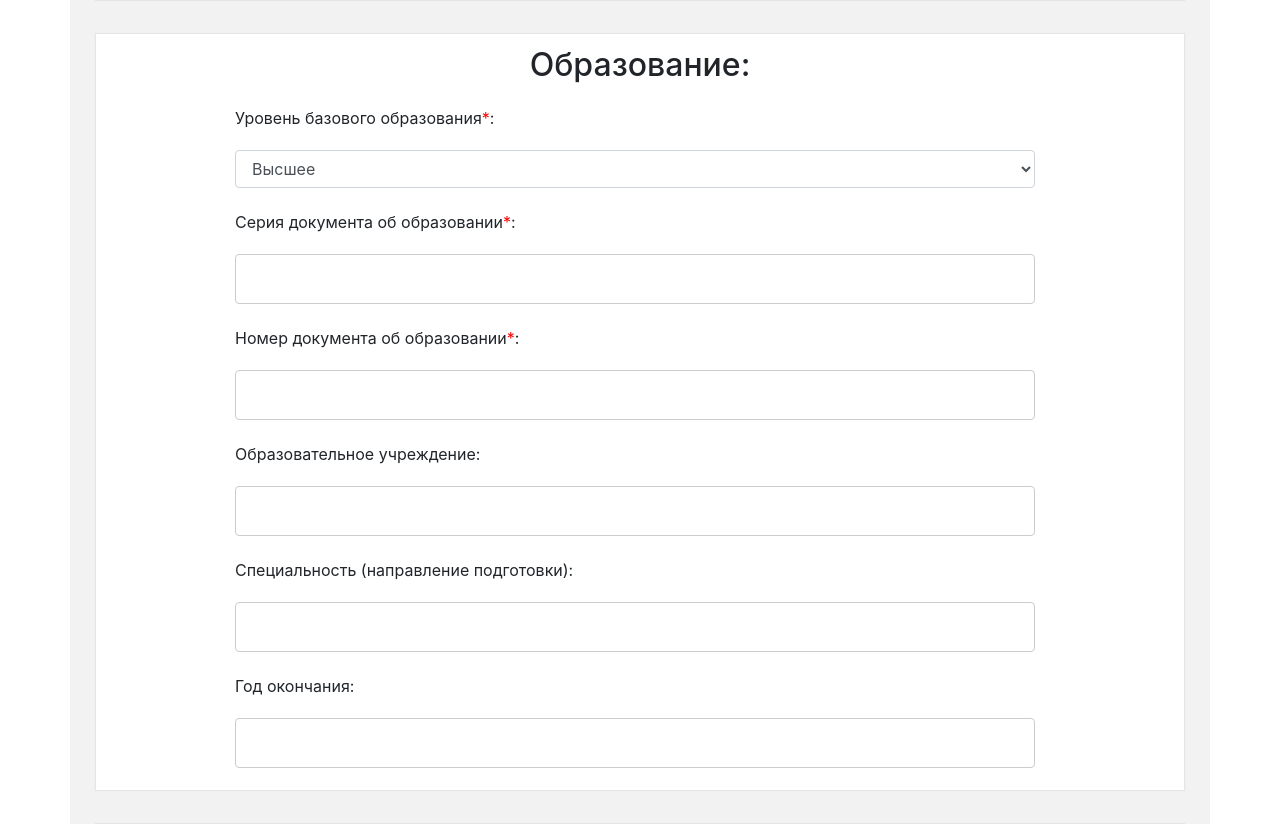
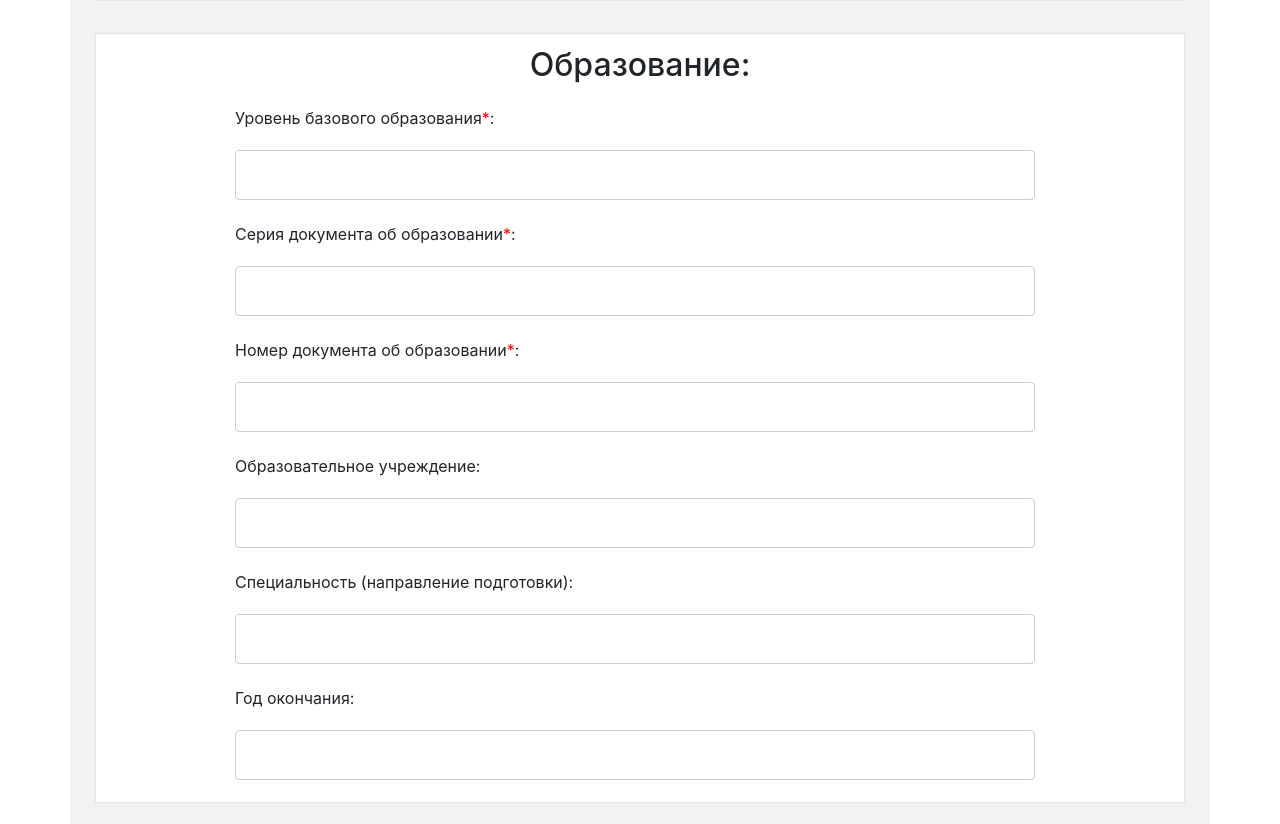
Before and after one commit to urfu-online/itoo-api, a Django app: template itoo_api/templates/profile_new.html in a window 1280 px wide. Shown: the part 2928-3752 px from the top of the page. Run offline with Django 3.2, Linux system fonts and the light colour scheme; the template is opened without the code that fills it: most values are stand-ins (such as "Sample title", 1, 10 or a date in 2020); form fields are guessed from the names that the template uses; some libraries are stand-ins or nearby versions.

Commit message:
education level#1

```diff
--- a/itoo_api/templates/profile_new.html
+++ b/itoo_api/templates/profile_new.html
@@ -123,13 +123,7 @@
             <div class="subsection">
                 <h2>Образование:</h2>
                 <p><label for="id_education_level">Уровень базового образования<span class="red">*</span>:</label>
-                    <!--{{ form.education_level }}-->
-
-                    <select class="form-control" id="id_education_level" name="education_level" required="true">
-                        <option value="">---------</option>
-                        <option value="H" selected="selected">Высшее</option>
-                    </select>
-                </p>
+                    {{ form.education_level }}</p>
                 <!--                <p><label for="id_diploma_scan">Скан диплома:</label>-->
                 <!--                    {{ form.diploma_scan }}-->
                 <!--                </p>-->
```
Also changed, not shown: itoo_api/templates/IPMG/profile_new.html (+10 -2 lines).
